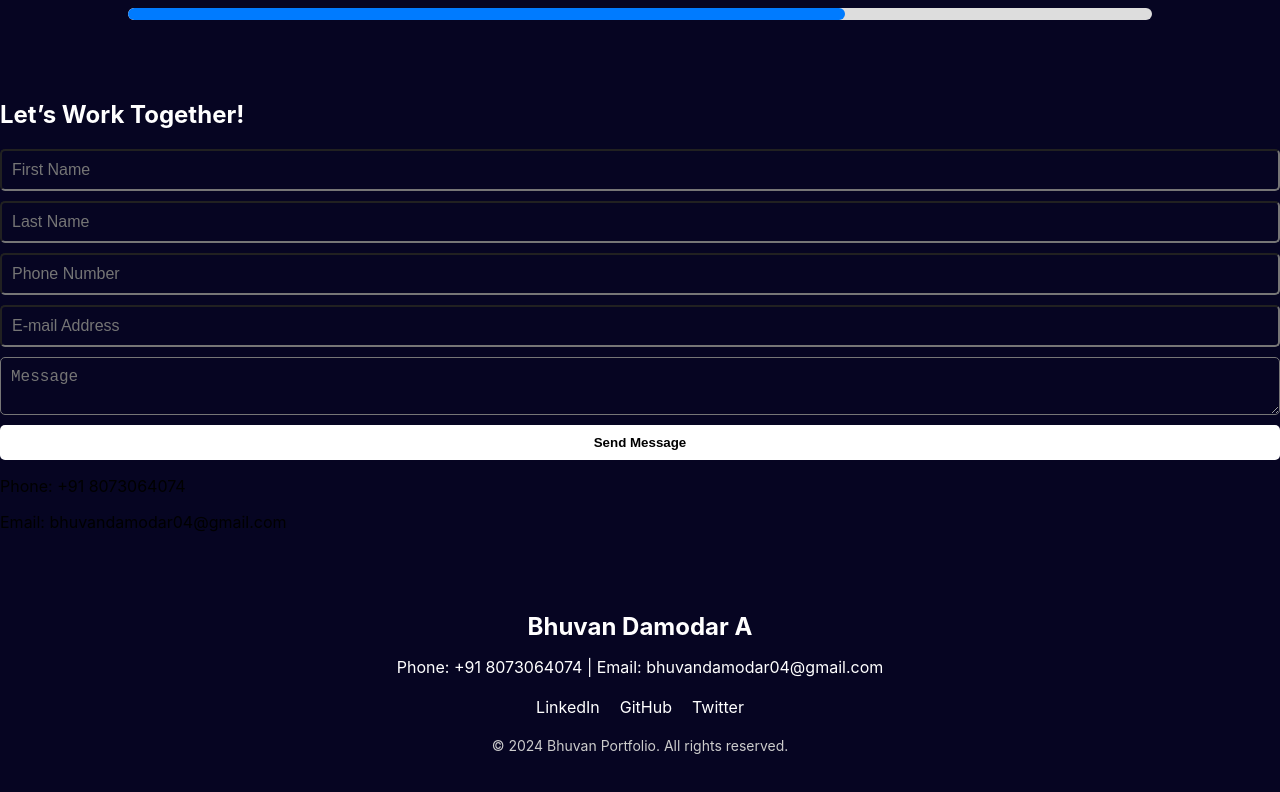
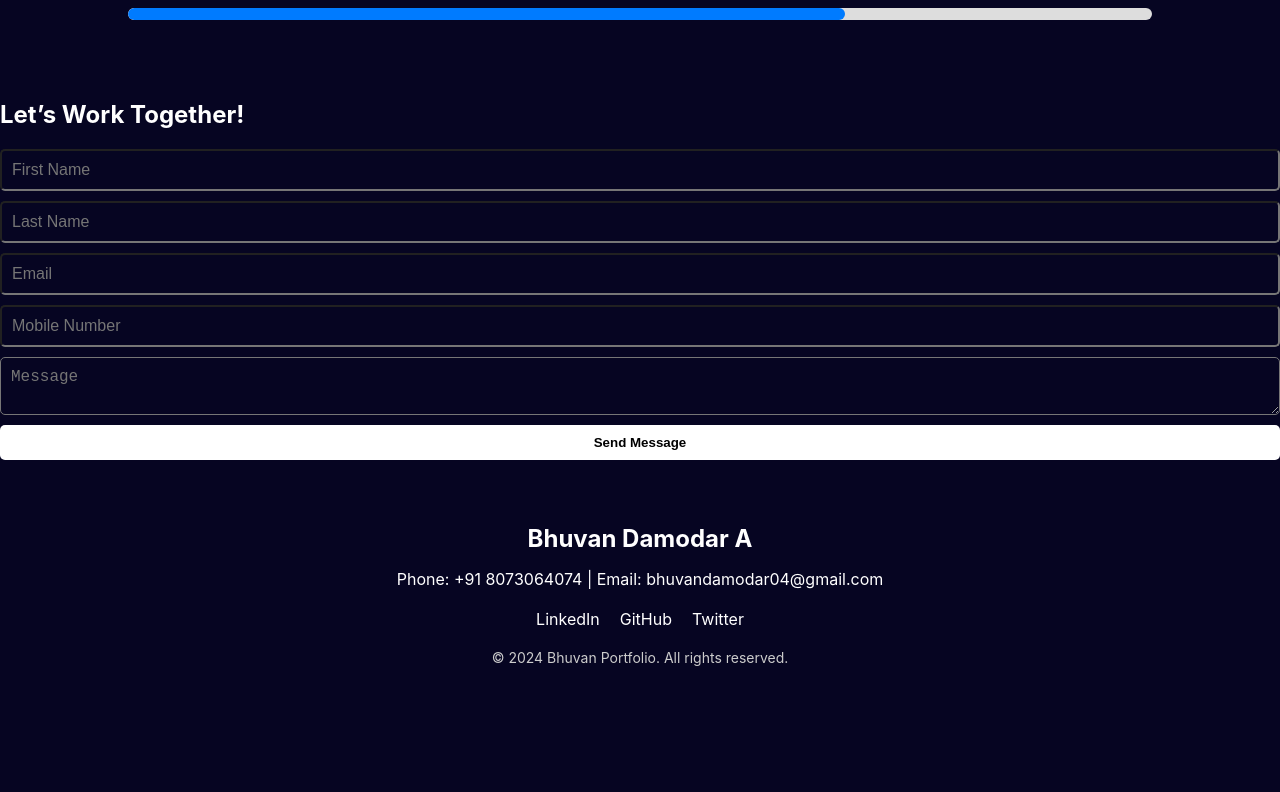
Before and after one commit to BhuvanDamodar/bhuvan-portfolio, a React (Create React App) app: page / in a window 1280 px wide. Shown: the part 3101-3893 px from the top of the page. After the commit the page ends 3821 px from the top, so only its background shows below. Built offline with nearby package versions, Linux system fonts and the light colour scheme.

Commit message:
contact testbox validation

```diff
--- a/src/components/Contact.jsx
+++ b/src/components/Contact.jsx
@@ -5,65 +5,127 @@ const Contact = () => {
   const [formData, setFormData] = useState({
     firstName: '',
     lastName: '',
-    phoneNumber: '',
     email: '',
+    mobile: '',
     message: ''
   });
+
+  // State to store error messages
+  const [errors, setErrors] = useState({});
 
   const handleChange = (e) => {
     setFormData({ ...formData, [e.target.name]: e.target.value });
   };
 
+  const validateForm = () => {
+    let formErrors = {};
+
+    if (!formData.firstName) {
+      formErrors.firstName = 'First Name is required';
+    }
+    if (!formData.lastName) {
+      formErrors.lastName = 'Last Name is required';
+    }
+    if (!formData.email) {
+      formErrors.email = 'Email is required';
+    } else if (!/\S+@\S+\.\S+/.test(formData.email)) {
+      formErrors.email = 'Email is invalid';
+    }
+    if (!formData.mobile) {
+      formErrors.mobile = 'Mobile number is required';
+    } else if (!/^\d{10}$/.test(formData.mobile)) {
+      formErrors.mobile = 'Mobile number must be 10 digits';
+    }
+    if (!formData.message) {
+      formErrors.message = 'Message is required';
+    }
+
+    return formErrors;
+  };
+
+
+
+  // Handle form submission
   const handleSubmit = (e) => {
     e.preventDefault();
-    // Handle form submission logic here
-    console.log(formData);
+
+    // Validate form inputs
+    const formErrors = validateForm();
+
+    if (Object.keys(formErrors).length > 0) {
+      // If there are validation errors, update state and don't submit
+      setErrors(formErrors);
+    } else {
+      // If form is valid, clear errors and proceed (submit logic goes here)
+      setErrors({});
+      console.log('Form submitted:', formData);
+      // You can proceed with form submission (e.g., sending data to a server)
+    }
   };
 
   return (
     <section id="contact">
       <h2 className='h2'>Let’s Work Together!</h2>
       <form onSubmit={handleSubmit}>
+
       <input
             type="text"
+            id="firstName"
             name="firstName"
             placeholder="First Name"
             value={formData.firstName}
             onChange={handleChange}
+            className={errors.firstName ? 'error-input' : ''}
           />
+          {errors.firstName && <p className="error-message">{errors.firstName}</p>}
+
       <input
             type="text"
+            id="lastName"
             name="lastName"
             placeholder="Last Name"
             value={formData.lastName}
             onChange={handleChange}
+            className={errors.lastName ? 'error-input' : ''}
           />
+          {errors.lastName && <p className="error-message">{errors.lastName}</p>}
+
+          <input
+            type="email"
+            id="email"
+            name="email"
+            placeholder="Email"
+            value={formData.email}
+            onChange={handleChange}
+            className={errors.email ? 'error-input' : ''}
+          />
+          {errors.email && <p className="error-message">{errors.email}</p>}
+
+
           <input
             type="text"
-          name="phoneNumber"
-          placeholder="Phone Number"
-          value={formData.phoneNumber}
+            id="mobile"
+            name="mobile"
+            placeholder="Mobile Number"
+            value={formData.mobile}
             onChange={handleChange}
+            className={errors.mobile ? 'error-input' : ''}
           />
-        <input
-          type="email"
-          name="email"
-          placeholder="E-mail Address"
-          value={formData.email}
-          onChange={handleChange}
-        />
+          {errors.mobile && <p className="error-message">{errors.mobile}</p>}
+
+
         <textarea
+            id="message"
             name="message"
-          placeholder="Message"
+            placeholder='Message'
             value={formData.message}
             onChange={handleChange}
+            className={errors.message ? 'error-input' : ''}
           />
+          {errors.message && <p className="error-message">{errors.message}</p>}
+
         <button type="submit">Send Message</button>
       </form>
-      <div>
-        <p>Phone: +91 8073064074</p>
-        <p>Email: bhuvandamodar04@gmail.com</p>
-      </div>
     </section>
   );
 };
--- a/src/components/styles/Contact.css
+++ b/src/components/styles/Contact.css
@@ -24,3 +24,13 @@ form {
 .h2{
   color: #fff;
 }
+
+.error-message {
+  color: red;
+  font-size: 14px;
+  margin-top: 5px;
+}
+
+.error-input {
+  border-color: red;
+}
```
Lines whose indentation alone changed are shown as unchanged.
